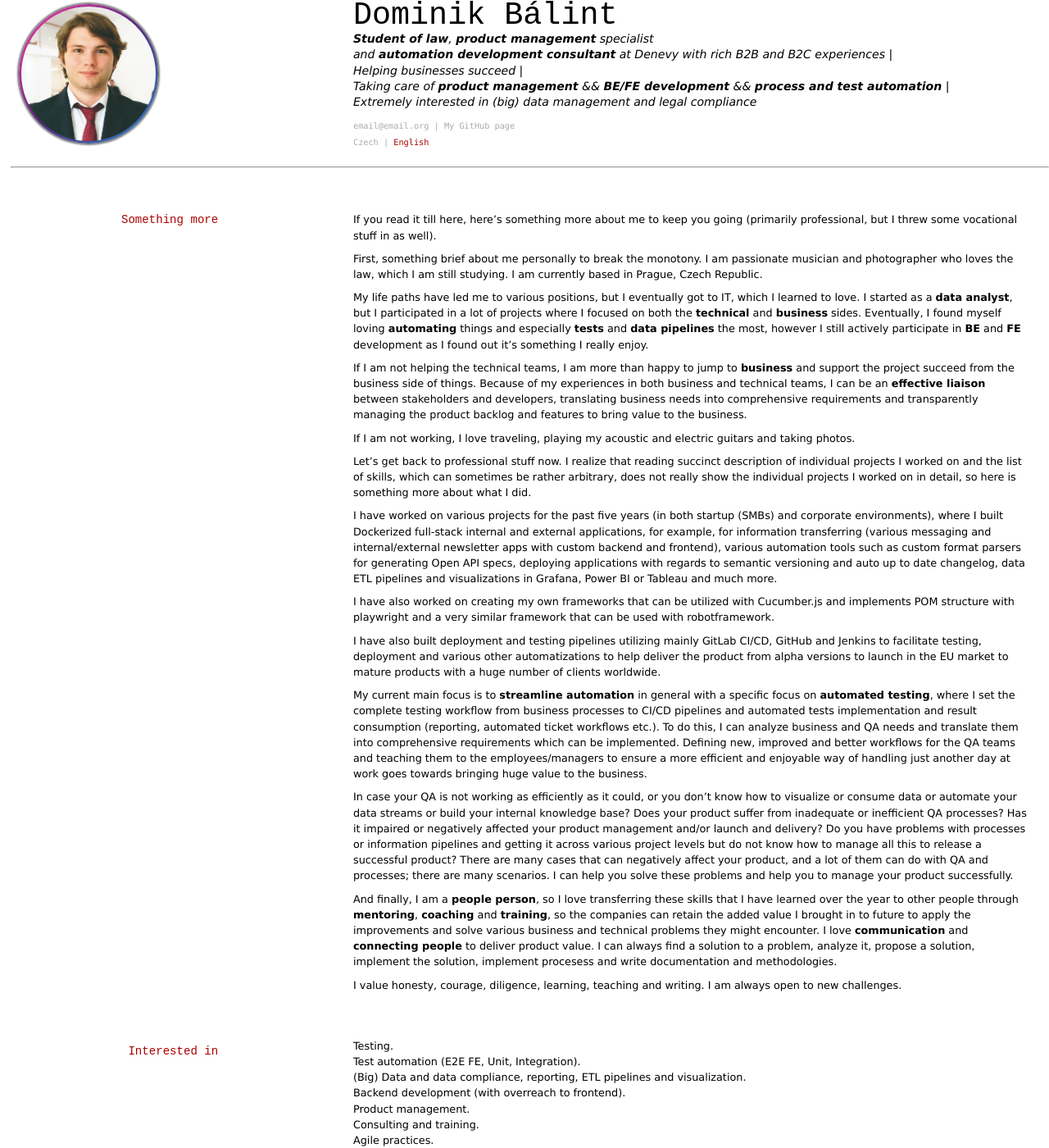
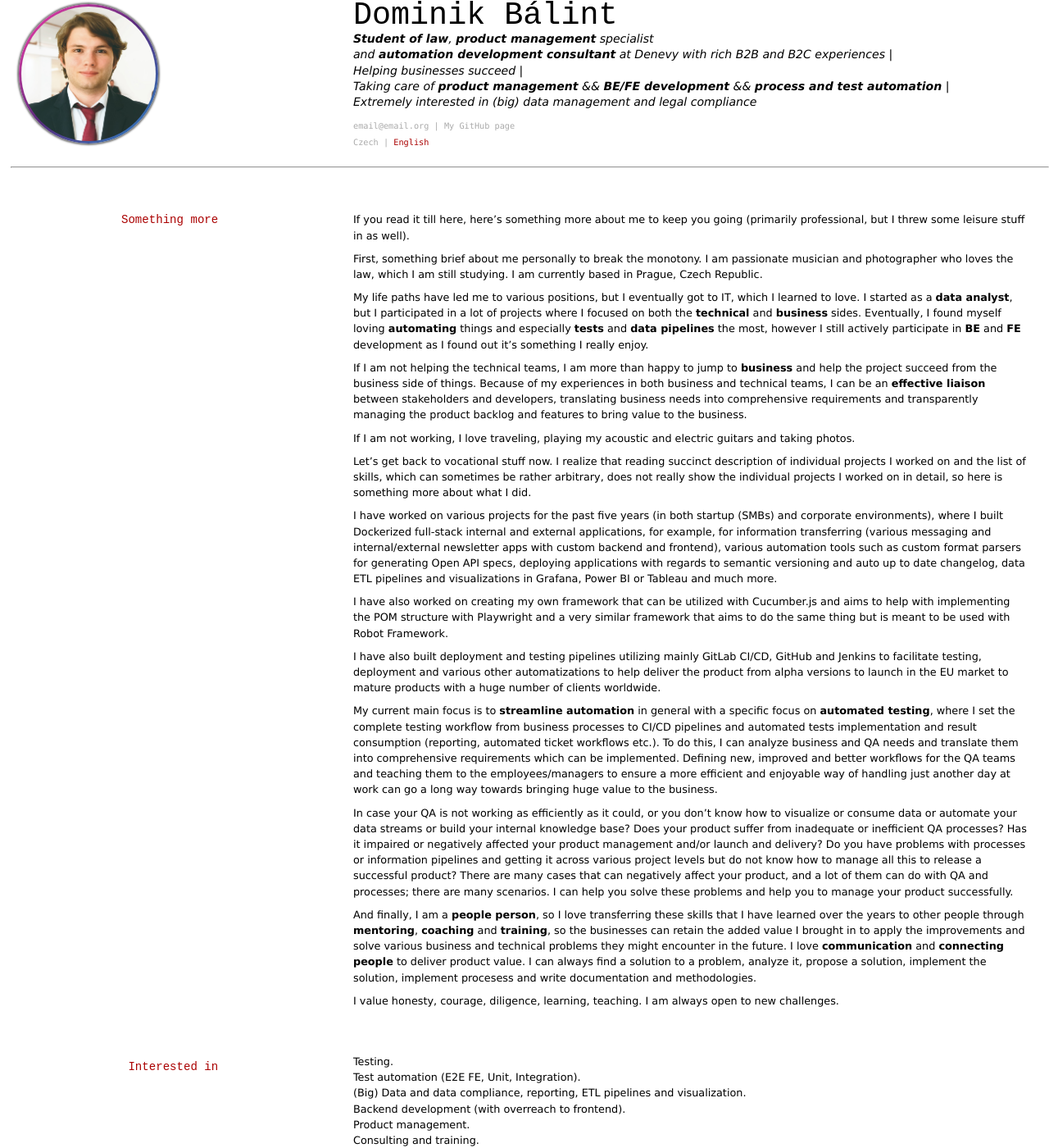
Before and after one commit to Dominik-97/curriculum-vitae, a Jekyll site: the page built from index.md, in a window 1280 px wide and 1400 px high, scrolled down 6240 px. Shown: the whole window at 82% size. Built offline with Jekyll 4.4.1, drawn with Linux system fonts in a browser that asks for light colours.

Commit message:
Enhancments.

```diff
--- a/index.md
+++ b/index.md
@@ -268,31 +268,31 @@ Listed below are other more specific hard skills (Frameworks & Methodologies..)
 
 ## Something more
 
-If you read it till here, here's something more about me to keep you going (primarily professional, but I threw some vocational stuff in as well). <br>
+If you read it till here, here's something more about me to keep you going (primarily professional, but I threw some leisure stuff in as well). <br>
 
 First, something brief about me personally to break the monotony. I am passionate musician and photographer who loves the law, which I am still studying. I am currently based in Prague, Czech Republic. <br>
 
 My life paths have led me to various positions, but I eventually got to IT, which I learned to love. I started as a **data analyst**, but I participated in a lot of projects where I focused on both the **technical** and **business** sides. Eventually, I found myself loving **automating** things and especially **tests** and **data pipelines** the most, however I still actively participate in **BE** and **FE** development as I found out it's something I really enjoy. <br>
 
-If I am not helping the technical teams, I am more than happy to jump to **business** and support the project succeed from the business side of things. Because of my experiences in both business and technical teams, I can be an **effective liaison** between stakeholders and developers, translating business needs into comprehensive requirements and transparently managing the product backlog and features to bring value to the business.<br>
+If I am not helping the technical teams, I am more than happy to jump to **business** and help the project succeed from the business side of things. Because of my experiences in both business and technical teams, I can be an **effective liaison** between stakeholders and developers, translating business needs into comprehensive requirements and transparently managing the product backlog and features to bring value to the business.<br>
 
 If I am not working, I love traveling, playing my acoustic and electric guitars and taking photos. <br>
 
-Let's get back to professional stuff now. I realize that reading succinct description of individual projects I worked on and the list of skills, which can sometimes be rather arbitrary, does not really show the individual projects I worked on in detail, so here is something more about what I did. <br>
+Let's get back to vocational stuff now. I realize that reading succinct description of individual projects I worked on and the list of skills, which can sometimes be rather arbitrary, does not really show the individual projects I worked on in detail, so here is something more about what I did. <br>
 
 I have worked on various projects for the past five years (in both startup (SMBs) and corporate environments), where I built Dockerized full-stack internal and external applications, for example, for information transferring (various messaging and internal/external newsletter apps with custom backend and frontend), various automation tools such as custom format parsers for generating Open API specs, deploying applications with regards to semantic versioning and auto up to date changelog, data ETL pipelines and visualizations in Grafana, Power BI or Tableau and much more. <br>
 
-I have also worked on creating my own frameworks that can be utilized with Cucumber.js and implements POM structure with playwright and a very similar framework that can be used with robotframework. <br>
+I have also worked on creating my own framework that can be utilized with Cucumber.js and aims to help with implementing the POM structure with Playwright and a very similar framework that aims to do the same thing but is meant to be used with Robot Framework. <br>
 
 I have also built deployment and testing pipelines utilizing mainly GitLab CI/CD, GitHub and Jenkins to facilitate testing, deployment and various other automatizations to help deliver the product from alpha versions to launch in the EU market to mature products with a huge number of clients worldwide. <br>
 
-My current main focus is to **streamline automation** in general with a specific focus on **automated testing**, where I set the complete testing workflow from business processes to CI/CD pipelines and automated tests implementation and result consumption (reporting, automated ticket workflows etc.). To do this, I can analyze business and QA needs and translate them into comprehensive requirements which can be implemented. Defining new, improved and better workflows for the QA teams and teaching them to the employees/managers to ensure a more efficient and enjoyable way of handling just another day at work goes towards bringing huge value to the business. <br>
+My current main focus is to **streamline automation** in general with a specific focus on **automated testing**, where I set the complete testing workflow from business processes to CI/CD pipelines and automated tests implementation and result consumption (reporting, automated ticket workflows etc.). To do this, I can analyze business and QA needs and translate them into comprehensive requirements which can be implemented. Defining new, improved and better workflows for the QA teams and teaching them to the employees/managers to ensure a more efficient and enjoyable way of handling just another day at work can go a long way towards bringing huge value to the business. <br>
 
 In case your QA is not working as efficiently as it could, or you don't know how to visualize or consume data or automate your data streams or build your internal knowledge base? Does your product suffer from inadequate or inefficient QA processes? Has it impaired or negatively affected your product management and/or launch and delivery? Do you have problems with processes or information pipelines and getting it across various project levels but do not know how to manage all this to release a successful product? There are many cases that can negatively affect your product, and a lot of them can do with QA and processes; there are many scenarios. I can help you solve these problems and help you to manage your product successfully. <br>
 
-And finally, I am a **people person**, so I love transferring these skills that I have learned over the year to other people through **mentoring**, **coaching** and **training**, so the companies can retain the added value I brought in to future to apply the improvements and solve various business and technical problems they might encounter. I love **communication** and **connecting people** to deliver product value. I can always find a solution to a problem, analyze it, propose a solution, implement the solution, implement procesess and write documentation and methodologies. <br>
+And finally, I am a **people person**, so I love transferring these skills that I have learned over the years to other people through **mentoring**, **coaching** and **training**, so the businesses can retain the added value I brought in to apply the improvements and solve various business and technical problems they might encounter in the future. I love **communication** and **connecting people** to deliver product value. I can always find a solution to a problem, analyze it, propose a solution, implement the solution, implement procesess and write documentation and methodologies. <br>
 
-I value honesty, courage, diligence, learning, teaching and writing. I am always open to new challenges.
+I value honesty, courage, diligence, learning, teaching. I am always open to new challenges.
 
 ## Interested in
 
```
Also changed, not shown: other parts of index.md (+1 -0 lines).
